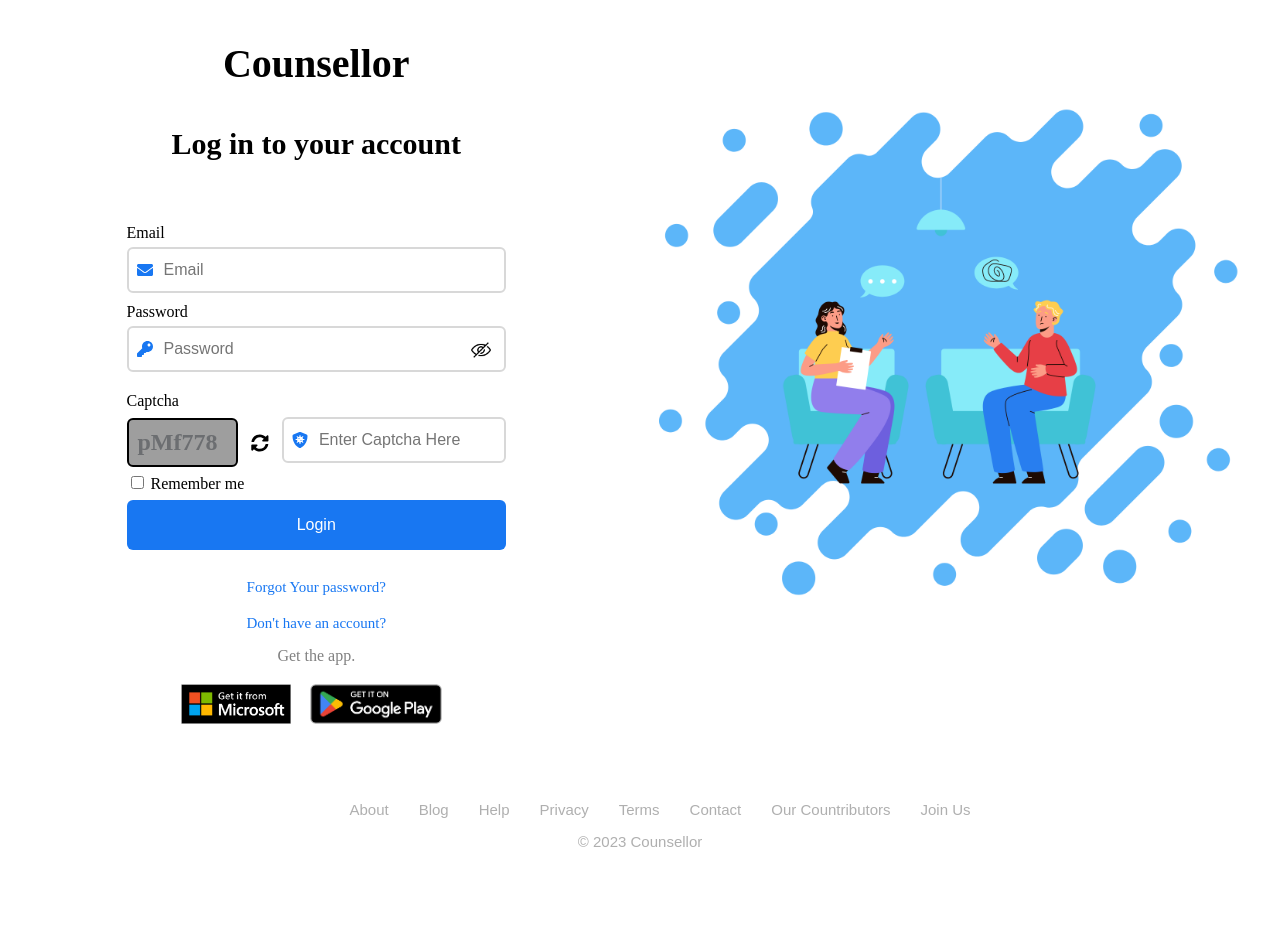
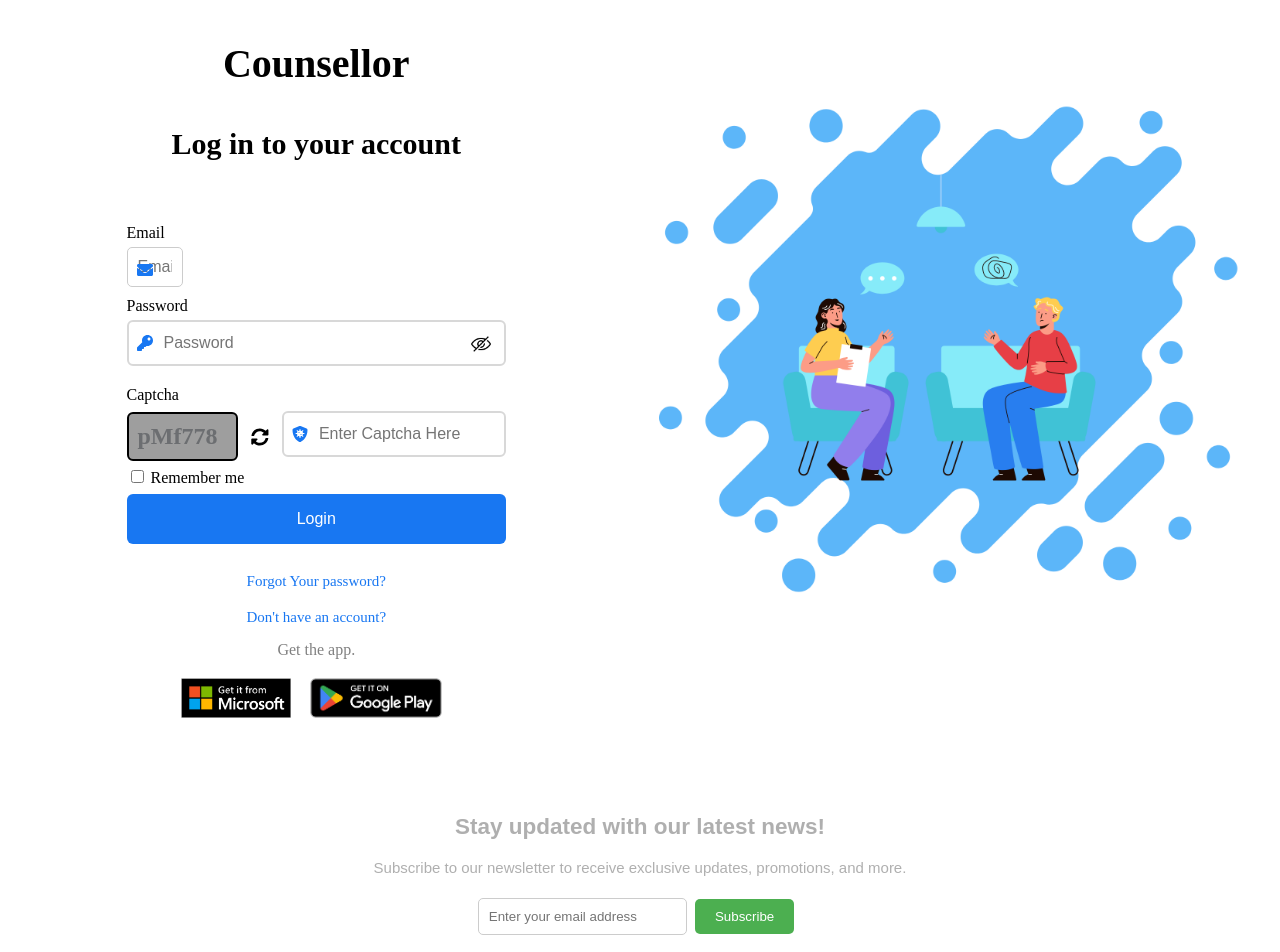
Before and after one commit to Counselllor/Counsellor-Web, a React (Vite) app: page / in a window 1280 px wide. Shown: the top 952 px of the page. Before the commit the page ends 906 px from the top, so only its background shows below. Built offline with nearby package versions, Linux system fonts and the light colour scheme; no server answers; grey boxes are pictures that could not be loaded; a web font is replaced by a local one.

Commit message:
Commit 1

```diff
--- a/src/components/Footer/Footer.css
+++ b/src/components/Footer/Footer.css
@@ -48,3 +48,51 @@ footer li:hover{
       width: 80%;
     }
 }
+/* .newsletter-section {
+    max-width: 400px;
+    margin: 40px auto;
+    padding: 20px;
+    background-color: #f7f7f7;
+    border: 1px solid #ddd;
+    box-shadow: 0 0 10px rgba(0, 0, 0, 0.1);
+}
+
+.newsletter-section h2 {
+    margin-top: 0;
+}
+
+.newsletter-section p {
+    margin-bottom: 20px;
+}
+
+#newsletter-form {
+    align-items: center;
+} */
+
+#email {
+    padding: 10px;
+    margin-bottom: 10px;
+    border: 1px solid #ccc;
+    border-radius: 5px;
+    width: 15%;
+}
+
+#subscribe-btn {
+    background-color: #4CAF50;
+    color: #fff;
+    padding: 10px 20px;
+    margin: 8px;
+    border: none;
+    border-radius: 5px;
+    cursor: pointer;
+}
+
+#subscribe-btn:hover {
+    background-color: #3e8e41;
+}
+
+#newsletter-response {
+    margin-top: 20px;
+    font-size: 16px;
+    color: #666;
+}
--- a/src/components/Footer/Footer.jsx
+++ b/src/components/Footer/Footer.jsx
@@ -4,7 +4,18 @@ import { FaGithub, FaInstagram, FaFacebook, FaLinkedin } from "react-icons/fa";
 function Footer() {
   return (
     <footer>
+        <section class="newsletter-section">
+        <h2>Stay updated with our latest news!</h2>
+        <p>Subscribe to our newsletter to receive exclusive updates, promotions, and more.</p>
+        <form id="newsletter-form">
+            <input type="email" id="email" placeholder="Enter your email address"/>
+            <button id="subscribe-btn">Subscribe</button>
+        </form>
+        <div id="newsletter-response"></div>
+        </section>
       <div>
+
+
         <ul>
           <li>
             <a
```
